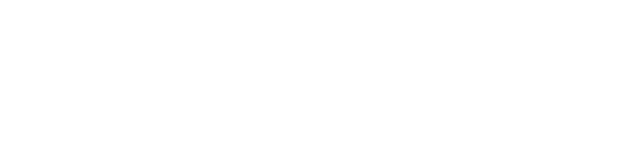
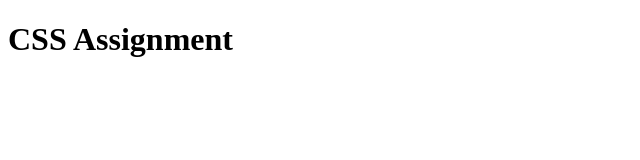
Before and after one commit to Innie4/First-CSS-Assignment, a plain HTML site: page index.html in a window 1280 px wide. Shown: the whole page, without its empty margins (0-640 px from the left). Drawn offline with Linux system fonts and the light colour scheme.

Commit message:
jhjknfvklnbvjk

```diff
--- a/index.html
+++ b/index.html
@@ -3,7 +3,9 @@
 <head>
     <meta charset="UTF-8">
     <meta name="viewport" content="width=device-width, initial-scale=1.0">
-    <title>Document</title>
+    <title>Assignment</title>
+
+    <h1>CSS Assignment</h1>
 </head>
 <body>
 
```
Also changed, not shown: script.js (added).
